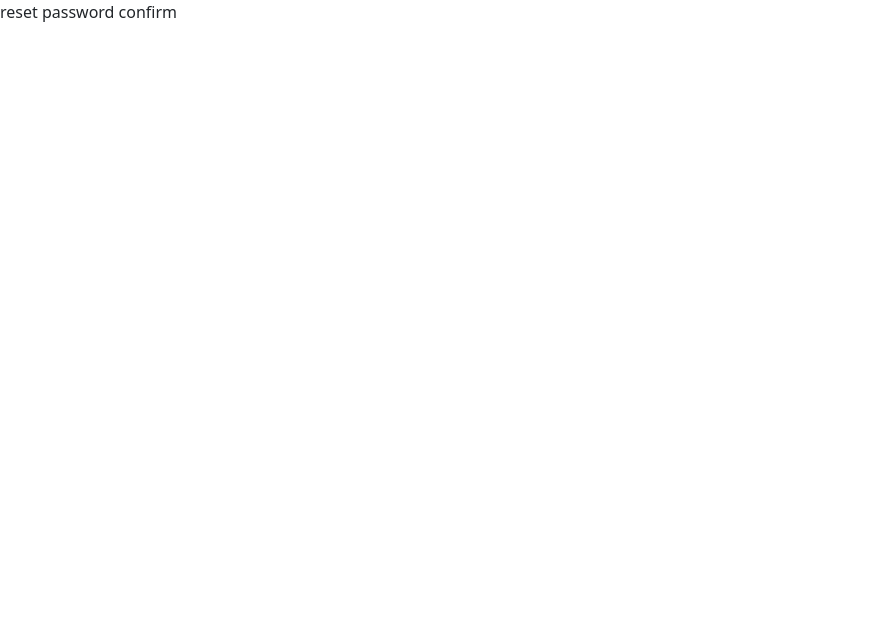
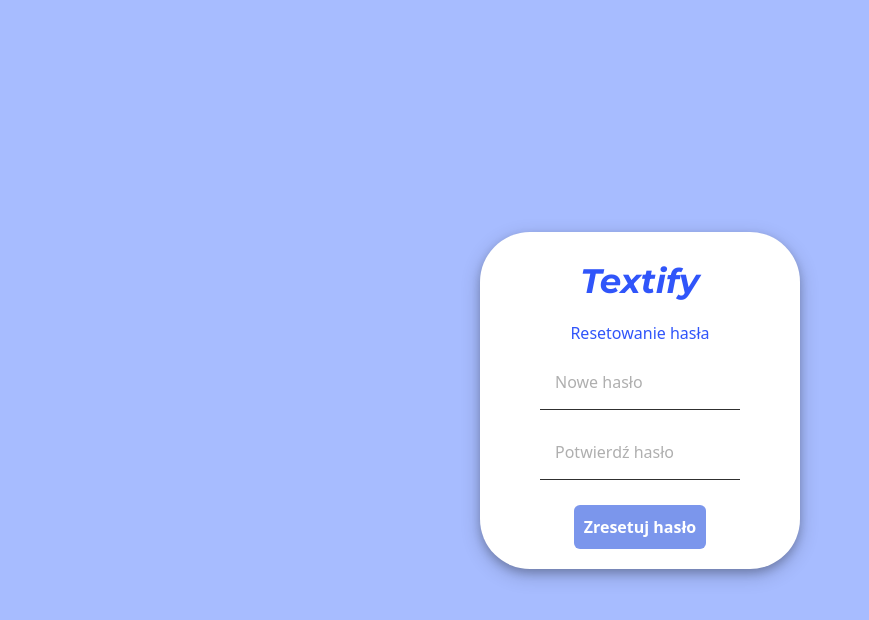
Before and after one commit to Fejren/Textify, a React (Create React App) app in the folder frontend/: page /password/reset/confirm/1/1 in a window 1280 px wide. Shown: the top 620 px of the page, without its empty margins (0-869 px from the left). Built offline with nearby package versions, Linux system fonts and the light colour scheme.

Commit message:
Reset password confirm

```diff
--- a/frontend/src/pages/ResetPasswordConfirm.js
+++ b/frontend/src/pages/ResetPasswordConfirm.js
@@ -1,12 +1,64 @@
-import React from 'react';
+import React, {useState} from 'react';
+import 'bootstrap/dist/css/bootstrap.min.css'
+import { Form, Button } from 'react-bootstrap';
 
-const ResetPasswordConfirm = () => {
+import {Navigate} from "react-router-dom";
+import {connect} from "react-redux";
 
-  return (
-    <div>
-      reset password confirm
-    </div>
-  );
-};
+import {reset_password_confirm} from "../actions/auth";
 
-export default ResetPasswordConfirm;
+const ResetPasswordConfirm = ({ match, reset_password_confirm }) => {
+  const [requestSent, setRequestSent] = useState(false)
+  const [formData, setFormData] = useState({
+    new_password: '',
+    re_new_password: ''
+  });
+
+  const { new_password, re_new_password } = formData;
+
+  const onChange = e => setFormData({ ...formData, [e.target.name]: e.target.value});
+  const onSubmit = e => {
+    e.preventDefault();
+
+    const uid = match.params.uid;
+    const token = match.params.token;
+
+    reset_password_confirm(uid, token, new_password, re_new_password)
+    setRequestSent(true)
+  };
+
+  if (requestSent) {
+    return <Navigate to='/' />
+  }
+    return (
+      <div className={"formContainer"}>
+        <div className={"formWrapper"}>
+          <Form.Text className={"logo"}>Textify</Form.Text>
+          <Form.Text className={"title"}>Resetowanie hasła</Form.Text>
+          <Form className={"form"} onSubmit={e => onSubmit(e)}>
+            <Form.Control
+              className={"input"}
+              placeholder={"Nowe hasło"}
+              type={"password"}
+              name={"new_password"}
+              value={new_password}
+              onChange={e => onChange(e)}
+              required
+            />
+            <Form.Control
+              className={"input"}
+              placeholder={"Potwierdź hasło"}
+              type={"password"}
+              name={"re_new_password"}
+              value={re_new_password}
+              onChange={e => onChange(e)}
+              required
+            />
+            <Button className={"button"} type={"submit"}>Zresetuj hasło</Button>
+          </Form>
+        </div>
+      </div>
+    );
+}
+
+export default connect(null, { reset_password_confirm })(ResetPasswordConfirm);
```
